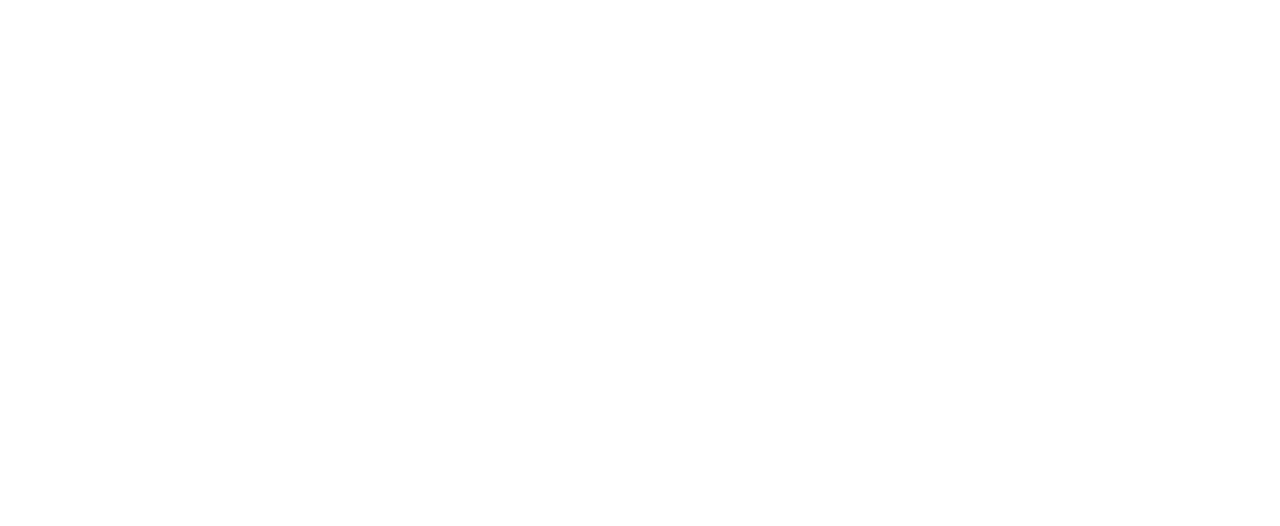
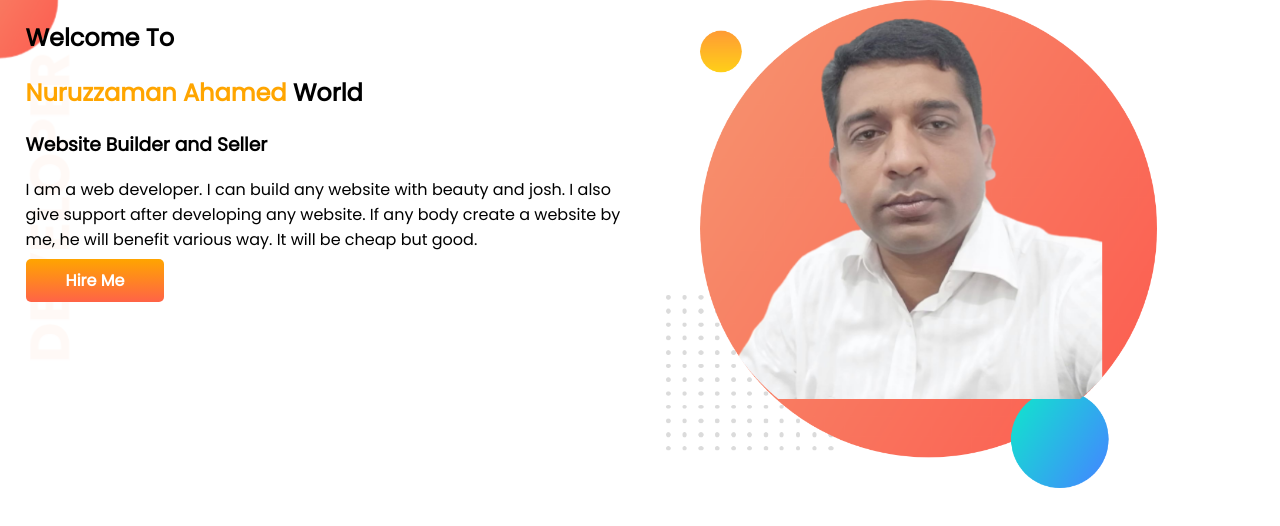
Before and after one commit to nuruzzamanahamed/developer-portfolio, a plain HTML site: page index.html in a window 1280 px wide. Drawn offline with Linux system fonts and the light colour scheme.

Commit message:
top-bannar added

```diff
--- a/index.html
+++ b/index.html
@@ -1,12 +1,35 @@
 <!DOCTYPE html>
 <html lang="en">
+
 <head>
     <meta charset="UTF-8">
     <meta http-equiv="X-UA-Compatible" content="IE=edge">
     <meta name="viewport" content="width=device-width, initial-scale=1.0">
     <title>Nuruzzaman Portfolio</title>
+    <link rel="preconnect" href="https://fonts.googleapis.com">
+    <link rel="preconnect" href="https://fonts.gstatic.com" crossorigin>
+    <link href="https://fonts.googleapis.com/css2?family=Poppins&display=swap" rel="stylesheet">
+    <link rel="stylesheet" href="style.css">
 </head>
+
 <body>
+    <section class="top-bannar">
+        <div class="half-width">
+            <h1>Welcome To</h1>
+            <h1><span class="orange-color">Nuruzzaman Ahamed</span> World</h1>
+            <h3>Website Builder and Seller</h3>
 
+            <p>I am a web developer. I can build any website with beauty and josh. I also give support after developing
+                any
+                website.
+                If any body create a website by me, he will benefit various way.
+                It will be cheap but good.</p>
+            <a class="link-button" target="_blank" href="https://www.linkedin.com/in/nuruzzamanahamed/">Hire Me</a>
+        </div>
+        <div class="half-width">
+            <img src="images/manik-picture1.png" alt="">
+        </div>
+    </section>
 </body>
+
 </html>
--- a/style.css
+++ b/style.css
@@ -0,0 +1,29 @@
+body{
+    font-family: 'Poppins', sans-serif;
+    margin: 0;
+}
+.orange-color{
+    color: orange;
+}
+section{
+    display: flex;
+}
+.half-width{
+    width: 50%;
+    padding-left: 2%;
+}
+.half-width img{
+    width: 80%;
+}
+.link-button{
+    text-decoration: none;
+    background-image:linear-gradient(orange, tomato);
+    padding:10px 40px;
+    border-radius: 5px;
+    color: white;
+    font-weight: 700;
+}
+.top-bannar{
+    background-image: url(images/top-banner.png);
+    background-repeat: no-repeat;
+}
```
Also changed, not shown: images/dream-bg.png (added), images/exp-bg.png (added), images/jhankar.png (added), images/jhankar2.png (added), images/manik-picture1.png (added), images/manik-picture2.png (added), images/my-bg.png (added), images/my-bg2.png (added), images/top-banner.png (added), picture-without-bg/manik-picture1.png (added), picture-without-bg/manik-picture2.png (added), 7 other files.
